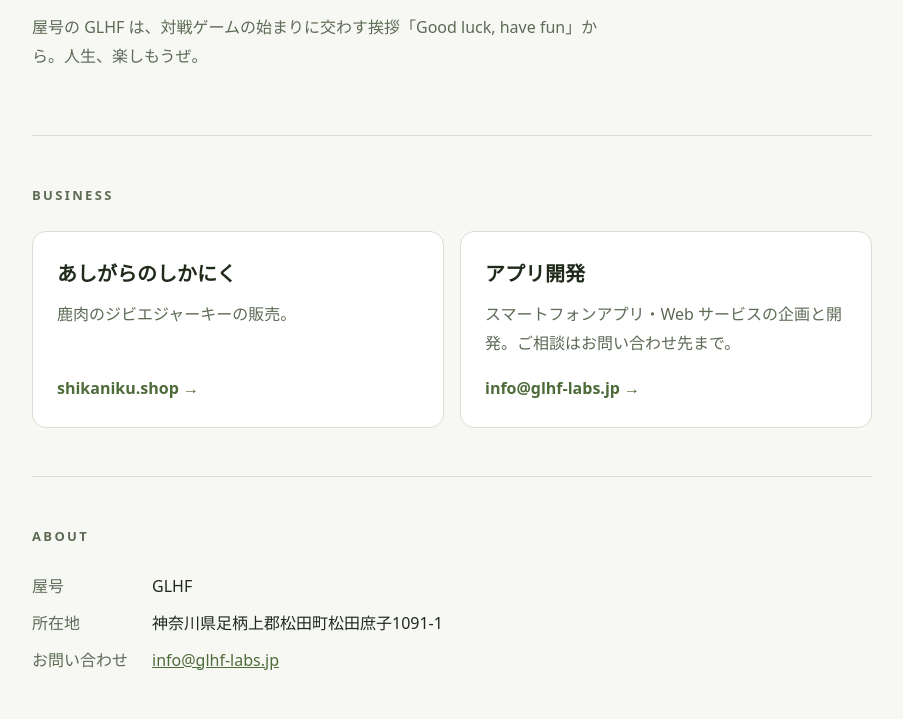
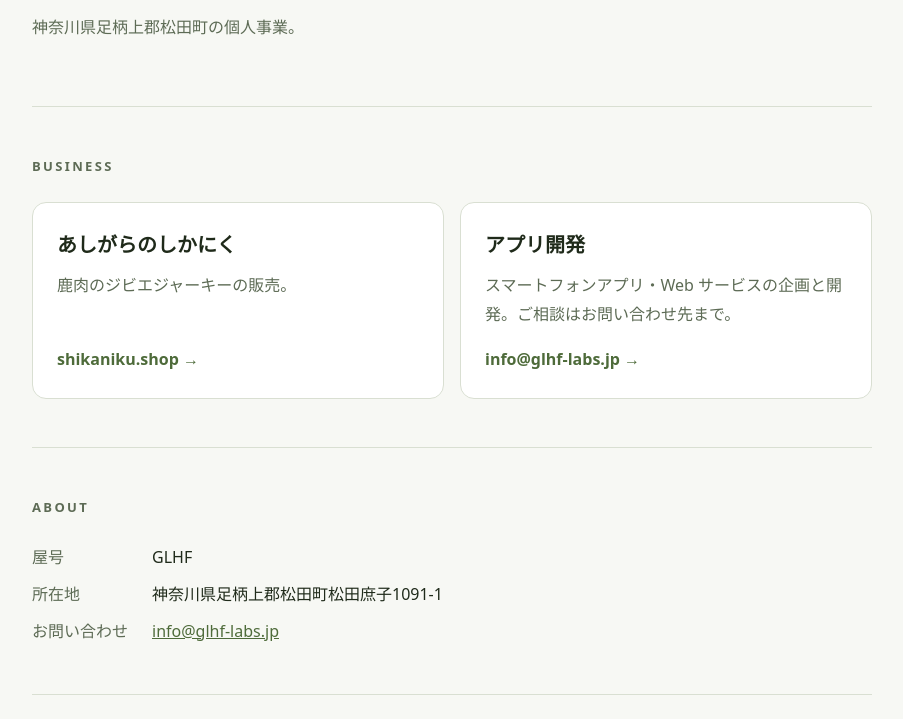
Before and after one commit to 1tsuki/glhf-labs.jp, a plain HTML site: page index.html in a window 1280 px wide. Shown: the part 294-1013 px from the top of the page, without its empty margins (188-1091 px from the left). Drawn offline with Linux system fonts and the light colour scheme.

Commit message:
冒頭の文言を簡潔にする
Co-Authored-By: Claude Opus 5.5 <noreply@anthropic.com>

```diff
--- a/index.html
+++ b/index.html
@@ -80,7 +80,7 @@
     <header class="hero">
       <h1 class="logo">GLHF</h1>
       <p class="tagline"><span>G</span>ood <span>L</span>uck, <span>H</span>ave <span>F</span>un.</p>
-      <p class="lead">屋号の GLHF は、対戦ゲームの始まりに交わす挨拶「Good luck, have fun」から。人生、楽しもうぜ。</p>
+      <p class="lead">神奈川県足柄上郡松田町の個人事業。</p>
     </header>
 
     <section>
```
